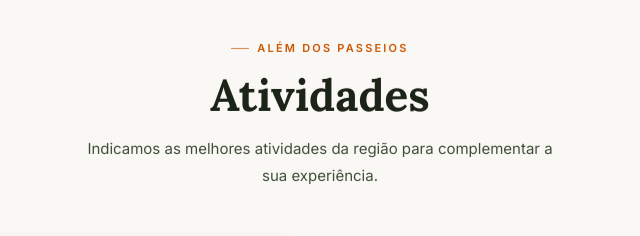
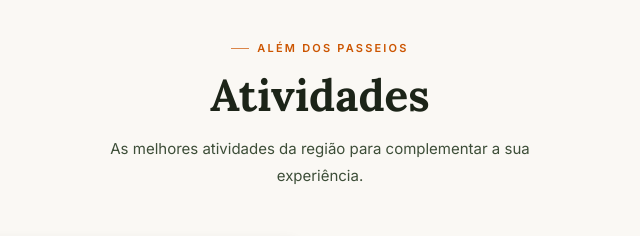
Before and after one commit to thiagosda/bellajeri_tour, a plain HTML site: page index.html in a window 1280 px wide. Shown: the part 6520-6756 px from the top of the page, 320-960 px from the left. Drawn offline with Linux system fonts and the light colour scheme.

Commit message:
Update section description for activities

```diff
--- a/index.html
+++ b/index.html
@@ -128,7 +128,7 @@
 </div></div></div></section>
 
 <section class="sec bg-creme" id="atividades"><div class="sec-in">
-<div class="sec-head c rev"><div class="label">Al&eacute;m dos passeios</div><h2 class="sec-h">Atividades</h2><p class="sec-sub">Indicamos as melhores atividades da regi&atilde;o para complementar a sua experi&ecirc;ncia.</p></div>
+<div class="sec-head c rev"><div class="label">Al&eacute;m dos passeios</div><h2 class="sec-h">Atividades</h2><p class="sec-sub">As melhores atividades da regi&atilde;o para complementar a sua experi&ecirc;ncia.</p></div>
 <div class="ativ-pair">
 <div class="ativ-card-big rev">
 <div class="ativ-card-img"><img src="imagens/kitesurfing.jpg" alt="Aulas de Kitesurf"/><div class="ativ-card-overlay"><div class="ativ-card-tag">Esporte aqu&aacute;tico</div></div></div>
```
